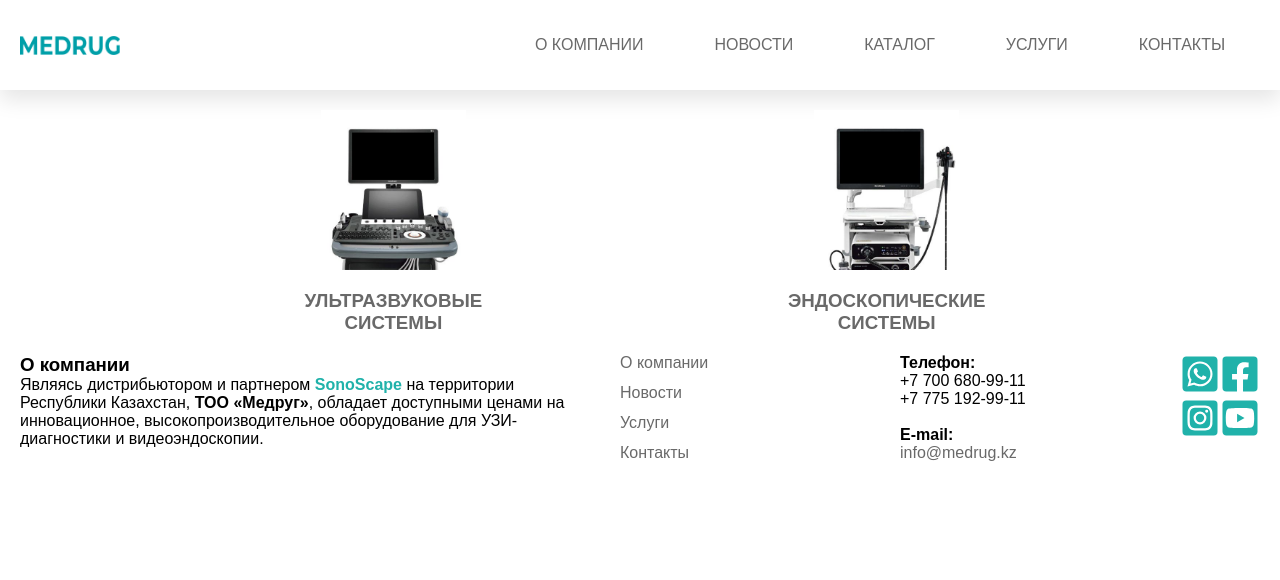
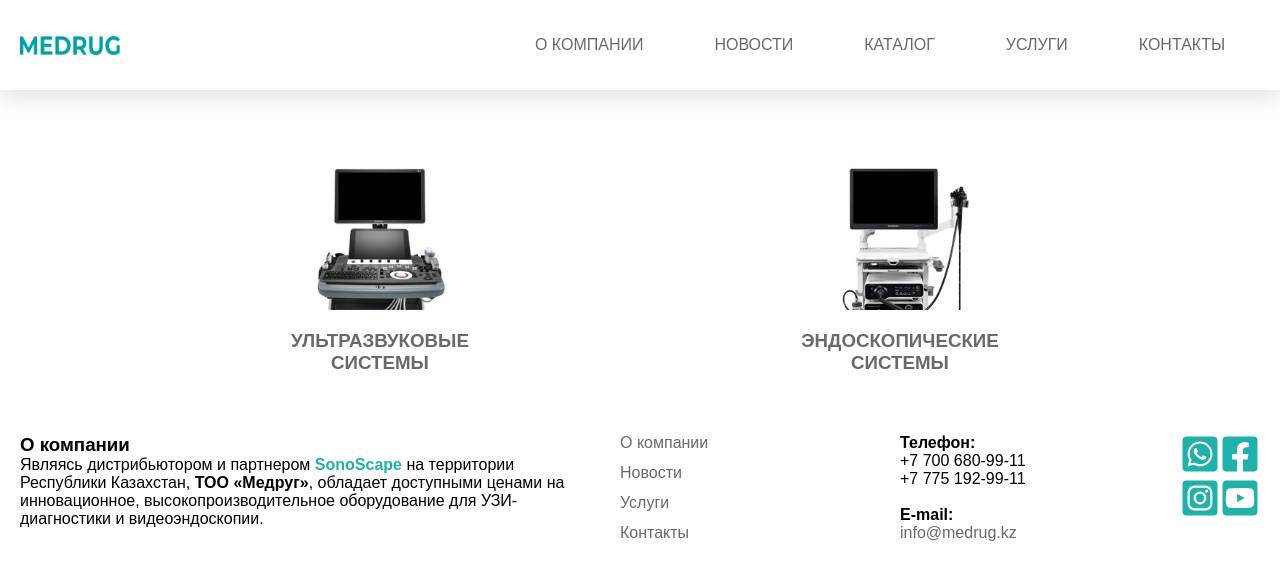
Before and after one commit to kefirchick/MedrugWebSite, a React (Create React App) app: page / in a window 1280 px wide. Shown: the top 580 px of the page. Built offline with nearby package versions, Linux system fonts and the light colour scheme.

Commit message:
panel links

```diff
--- a/src/components/Navbar.jsx
+++ b/src/components/Navbar.jsx
@@ -16,7 +16,7 @@ const Navbar = ({isMobile}) => {
       justifyContent: 'space-between',
       flexDirection: isMobile ? 'column' : 'row',
       alignItems: 'stretch',
-      boxShadow: '0px 10px 20px rgba(0, 0, 0, 0.1)'
+      boxShadow: '0px 10px 20px rgba(0, 0, 0, 0.1)',
     }),
     [isMobile]
   )
--- /dev/null
+++ b/src/components/PanelLink.jsx
@@ -0,0 +1,42 @@
+import { useState } from 'react';
+import { useMemo } from 'react';
+import { Link } from "react-router-dom";
+
+const imgStyle = {
+  objectFit:'contain',
+  height:160,
+  margin:20
+}
+
+const PanelLink = ({name, img, link}) => {
+  const [isHovered, setHovered] = useState(false);
+
+  const style = useMemo(
+    () => ({
+      display:'flex',
+      flexDirection:'column',
+      alignContent:"center",
+      width: 200,
+      textAlign: 'center',
+      transform: isHovered ? 'translateY(-10px)' : 'none',
+      transition: '.3s',
+      backgroundColor: 'white',
+      margin: 40
+    }),
+    [isHovered]
+  );
+
+  return (
+    <Link
+      style={style}
+      to={link}
+      onMouseEnter={() => setHovered(true)}
+      onMouseLeave={() => setHovered(false)}
+    >
+      <img style={imgStyle} src={img} alt={''} />
+      <h3>{name}</h3>
+    </Link>
+  );
+}
+
+export {PanelLink}
--- a/src/pages/Home.jsx
+++ b/src/pages/Home.jsx
@@ -1,6 +1,6 @@
-import { Link } from "react-router-dom";
 import ultrasoundImg from '../img/home/ultrasound.jpg';
 import endoscopyImg from '../img/home/endoscopy.jpg';
+import { PanelLink } from "../components/PanelLink";
 
 const style = {
   display:'flex',
@@ -8,31 +8,11 @@ const style = {
   flexWrap: 'wrap'
 }
 
-const wrapperStyle = {
-  display:'flex',
-  flexDirection:'column',
-  alignContent:"center",
-  width: 200,
-  textAlign: 'center'
-}
-
-const imgStyle = {
-  objectFit:'contain',
-  height:160,
-  margin:20
-}
-
 const Home = () => {
   return (
     <div style={style} >
-      <Link className="animateUp" style={wrapperStyle} to='/catalog'  >
-        <img style={imgStyle} src={ultrasoundImg} alt={''} />
-        <h3>УЛЬТРАЗВУКОВЫЕ СИСТЕМЫ</h3>
-      </Link>
-      <Link className="animateUp" style={wrapperStyle} to='/catalog' >
-        <img style={imgStyle} src={endoscopyImg} alt={''} />
-        <h3>ЭНДОСКОПИЧЕСКИЕ СИСТЕМЫ</h3>
-      </Link>
+      <PanelLink name={'УЛЬТРАЗВУКОВЫЕ СИСТЕМЫ'} img={ultrasoundImg} link={'/catalog'} />
+      <PanelLink name={'ЭНДОСКОПИЧЕСКИЕ СИСТЕМЫ'} img={endoscopyImg} link={'/catalog'} />
     </div>
   );
 }
```
